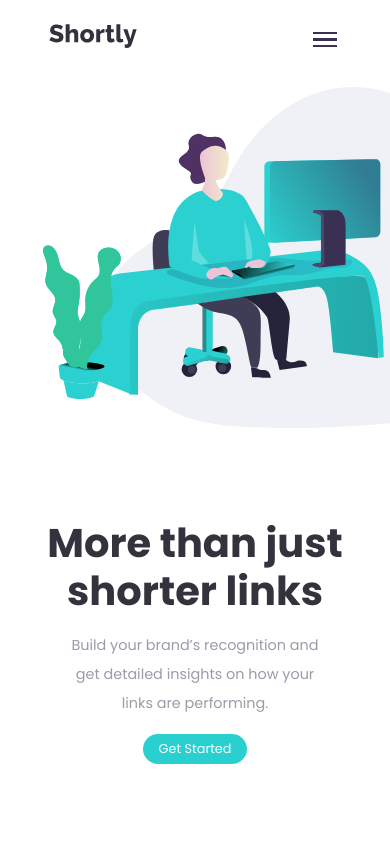
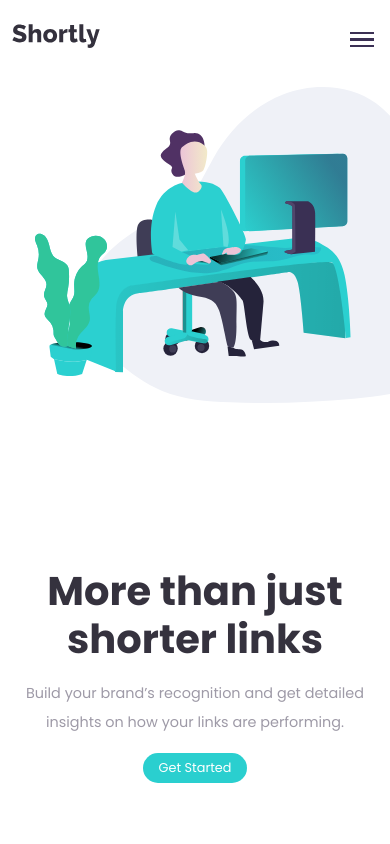
Before and after one commit to muhammadalamri/Shortly, a plain HTML site: page index.html in a window 390 px wide. Shown: the top 844 px of the page. Drawn offline with Linux system fonts and the light colour scheme.

Commit message:
Update style.css

```diff
--- a/style.css
+++ b/style.css
@@ -8,6 +8,7 @@ body {
   font-family: "Poppins", sans-serif;
   font-size: 18px;
 }
+
 a {
   text-decoration: none;
 }
@@ -22,6 +23,11 @@ button {
   margin: 0 auto;
   max-width: 1440px;
   width: 75%;
+}
+@media (max-width: 767px) {
+  .container {
+    width: 94%;
+  }
 }
 img {
   max-width: 100%;
@@ -134,7 +140,7 @@ img {
 .hero {
   padding: 5rem 0;
   display: flex;
-
+  overflow-x: hidden;
   align-items: center;
   gap: 4rem;
 }
@@ -156,10 +162,10 @@ img {
 }
 .hero .img {
   background: url(images/illustration-working.svg);
-  width: 50rem;
+  width: 45rem;
   min-height: 27rem;
-  background-size: 120%;
-  background-position: 2rem 0;
+  background-size: 100%;
+  background-position: 5rem 0;
   background-repeat: no-repeat;
 }
 @media (max-width: 767px) {
@@ -169,33 +175,30 @@ img {
     text-align: center;
     gap: 0;
   }
-  .hero .img {
-    width: 27rem;
-    background-position: 4rem 0;
-  }
+
   .hero p {
-    width: 70%;
+    width: 95%;
     margin: 1rem auto;
   }
   .hero h1 {
     font-size: 2.5rem;
     width: 90%;
-    margin: 0 auto;
+    margin: 3rem auto 0;
   }
   .content {
     margin-left: 0 !important;
   }
 }
 @media (max-width: 480px) {
-  .hero {
-    overflow-x: hidden;
+  .hero .img {
+    width: 30rem;
   }
 }
 .input {
   position: relative;
   background: var(--very-dark-blue);
   min-height: 5rem;
-  overflow: hidden;
+
   display: flex;
   justify-content: center;
   align-items: center;
@@ -283,6 +286,7 @@ img {
   }
   .features .box {
     text-align: left !important;
+    border-radius: 0.5rem;
   }
 }
 
@@ -304,7 +308,7 @@ img {
 .features .box {
   z-index: 100;
   background: #fff;
-  padding: 0 2rem 2rem;
+  padding: 0 0.4rem 3rem;
   text-align: center;
 }
 .features .box:nth-of-type(2) {
```
